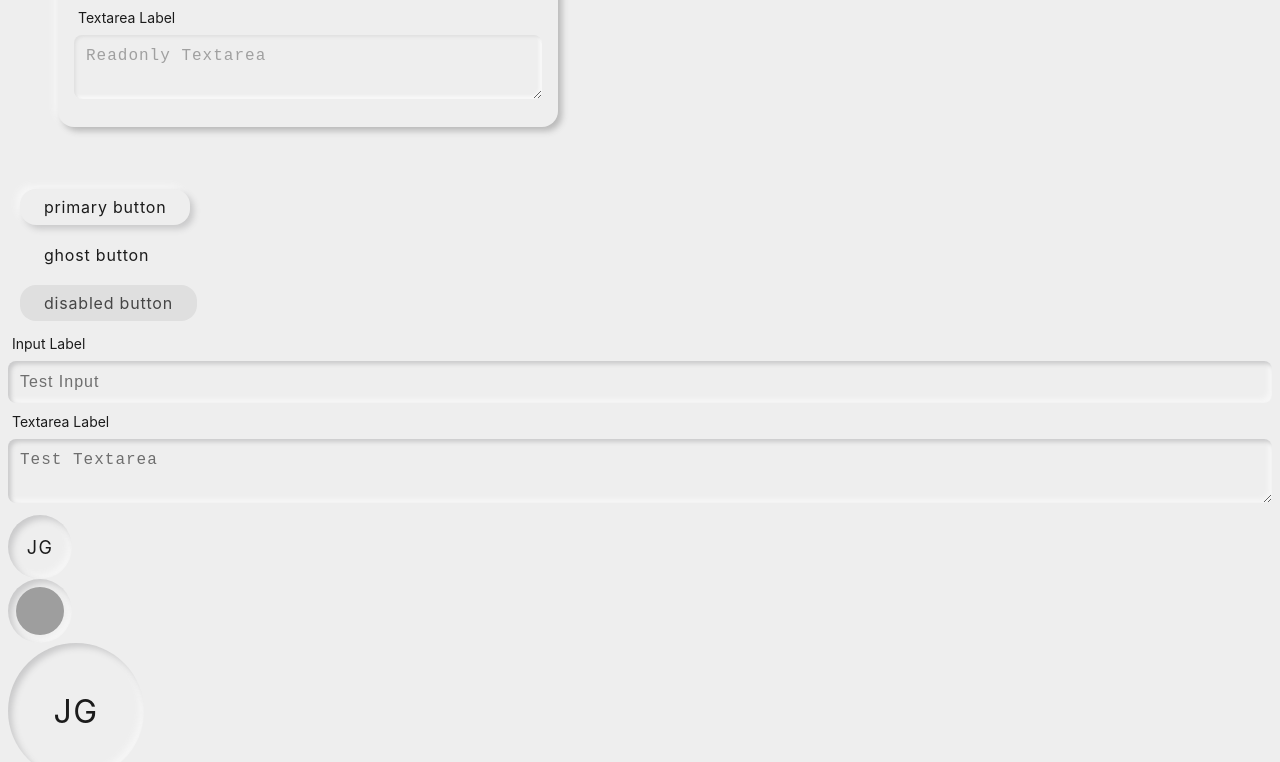
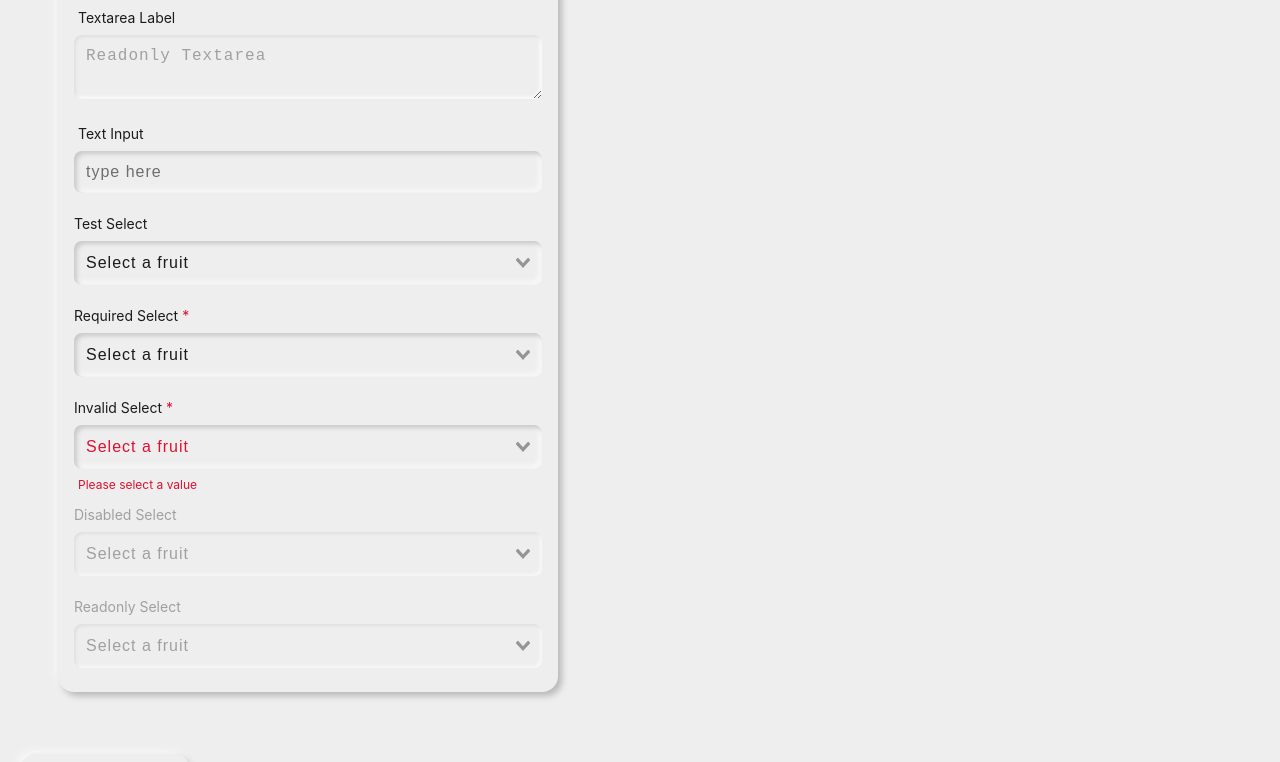
Before and after one commit to Passion-Built/Nimbus-Vue, a Vue app: page / in a window 1280 px wide. Shown: the part 2260-3022 px from the top of the page. Built offline with nearby package versions, Linux system fonts and the light colour scheme; grey boxes are pictures that could not be loaded; a web font is replaced by a local one.

Commit message:
Added styling to Select component

```diff
--- a/src/App.vue
+++ b/src/App.vue
@@ -116,6 +116,69 @@
       label="Textarea Label"
       readOnly
     />
+    <NuiInput
+      v-model="testInput"
+      id="test-input"
+      placeholder="type here"
+      label="Text Input"
+      type="text"
+    />
+    <NuiSelect
+      label="Test Select"
+      v-model="favoriteFruit"
+      :options="[
+        { label: 'Apple', value: 'apple' },
+        { label: 'Banana', value: 'banana' },
+        { label: 'Cherry', value: 'cherry' }
+      ]"
+      placeholder="Select a fruit"
+    />
+    <NuiSelect
+      isRequired
+      label="Required Select"
+      v-model="favoriteFruit"
+      :options="[
+        { label: 'Apple', value: 'apple' },
+        { label: 'Banana', value: 'banana' },
+        { label: 'Cherry', value: 'cherry' }
+      ]"
+      placeholder="Select a fruit"
+    />
+    <NuiSelect
+      isRequired
+      isInvalid
+      errorMessage="Please select a value"
+      label="Invalid Select"
+      v-model="favoriteFruit"
+      :options="[
+        { label: 'Apple', value: 'apple' },
+        { label: 'Banana', value: 'banana' },
+        { label: 'Cherry', value: 'cherry' }
+      ]"
+      placeholder="Select a fruit"
+    />
+    <NuiSelect
+      disabled
+      label="Disabled Select"
+      v-model="favoriteFruit"
+      :options="[
+        { label: 'Apple', value: 'apple' },
+        { label: 'Banana', value: 'banana' },
+        { label: 'Cherry', value: 'cherry' }
+      ]"
+      placeholder="Select a fruit"
+    />
+    <NuiSelect
+      readOnly
+      label="Readonly Select"
+      v-model="favoriteFruit"
+      :options="[
+        { label: 'Apple', value: 'apple' },
+        { label: 'Banana', value: 'banana' },
+        { label: 'Cherry', value: 'cherry' }
+      ]"
+      placeholder="Select a fruit"
+    />
   </NuiBox>
   <div style="display:flex; flex-direction:column; gap:12px; padding:12px;">
     <NuiButton>primary button</NuiButton>
--- a/src/components/Select.vue
+++ b/src/components/Select.vue
@@ -1,13 +1,40 @@
 <template>
+    <div
+    :class="[
+          'Px-select',
+          {'Px-select--required': isRequired && !disabled && !readOnly},
+          {'Px-select--invalid': isInvalid},
+          {'Px-select--disabled': disabled},
+          {'Px-select--readonly': readOnly},
+    ]"
+  >
+    <div class="Px-select__label-wrapper">
+      <label class="Px-select__label" :for="id || generateAttribute('id')">{{ label }}</label>
+    </div>
+    <div class="Px-select__container">
       <v-select
-    class="Px-select"
         v-model="selectedValue"
         :options="options"
         :placeholder="placeholder"
         :disabled="disabled"
-    :clearable="clearable"
+        :inputId="id"
       >
+        <template #search="{attributes, events}">
+          <input
+            class="vs__search"
+            :required="isRequired && !disabled && !readOnly"
+            :aria-invalid="isInvalid"
+            :readonly="readOnly"
+            v-bind="attributes"
+            v-on="events"
+          />
+        </template>
       </v-select>
+    </div>
+    <div class="Px-input__message-wrapper">
+      <div v-if="isInvalid && errorMessage">{{ errorMessage }}</div>
+    </div>
+  </div>
 </template>
 
 <script setup lang="ts">
@@ -15,17 +42,17 @@ import { ref, watch } from 'vue'
 import vSelect from 'vue-select'
 import 'vue-select/dist/vue-select.css'
 
-interface Option {
-  label: string
-  value: string | number
-}
-
 const props = defineProps<{
+  disabled?: boolean
+  errorMessage?: string
+  id?: string
+  isRequired?: boolean
+  isInvalid?: boolean
+  label?: string
   modelValue?: string | number
   options: Array<string | Option>
   placeholder?: string
-  disabled?: boolean
-  clearable?: boolean
+  readOnly?: boolean
 }>()
 
 const emit = defineEmits(['update:modelValue'])
@@ -36,16 +63,142 @@ watch(selectedValue, (val) => emit('update:modelValue', val))
 watch(() => props.modelValue, (val) => {
   selectedValue.value = val ?? null
 })
+
+const generateAttribute = (attribute: string): string | undefined => {
+  if (!props.id && !props.label) return
+  const id = props.id || props.label
+  return `${id}-${attribute}`
+}
 </script>
 
-<style scoped>
-.Px-select {
-  font-family: inherit;
-  font-size: 1rem;
-  width: 100%;
+<style>
+:root {
+  /* Shadows */
+  --px-input-shadow: inset 3px 3px 4px #CACACB, inset -4px -4px 4px #f6f6f6;
+  --px-select-shadow-disabled: inset 2px 2px 3px #e0e0e0, inset -2px -2px 3px #f8f8f8;
+  --vs-dropdown-box-shadow: var(--px-input-shadow);
+
+  /* Sizing & spacing */
+  --vs-border-radius: var(--px-space-100);
+  --vs-dropdown-option-padding: var(--px-space-050) var(--px-space-150);
+  --vs-border-width: 0px;
+
+  /* Fonts */
+  --vs-font-size: var(--px-space-200);
+  --vs-line-height: unset;
+
+  /* Colors */
+  --vs-search-input-bg: #eeeeee;
+  --vs-dropdown-bg: #eeeeee;
+  --vs-state-disabled-bg: #eeeeee;
+  --vs-dropdown-option-color: #1B1B1B;
+  --vs-dropdown-option--active-bg: rgba(0, 120, 255, 0.25);
+  --vs-dropdown-option--active-color: #1B1B1B;
+
+  --px-select-text: #1B1B1B;
+  --px-input-text-disabled: #A0A0A0;
 }
 
-.Px-select__option {
-  padding: 0.5rem;
+/* Root select container */
+.Px-select {
+  display: flex;
+  flex-direction: column;
+  gap: var(--px-space-100);
+  width: 100%;
+  font-family: var(--px-font-family-body);
+  color: var(--px-select-text);
+
+  /* Label */
+  .Px-select__label {
+    font-size: var(--px-font-size-body-sm);
+  }
+
+  /* Input wrappers */
+  .Px-input__label-wrapper,
+  .Px-input__message-wrapper {
+    padding: 0 var(--px-space-050);
+  }
+
+  .Px-input__message-wrapper {
+    font-size: var(--px-font-size-caption);
+  }
+
+  /* Dropdown toggle */
+  .vs__dropdown-toggle {
+    border: none;
+    box-shadow: var(--px-input-shadow);
+    box-sizing: border-box;
+    padding: var(--px-space-150);
+  }
+
+  /* Internal elements */
+  .vs__search,
+  .vs__actions,
+  .vs__selected-options {
+    padding: unset;
+    margin: unset;
+  }
+
+  .vs__search,
+  .vs__search:focus {
+    letter-spacing: 1px;
+  }
+
+  /* Invalid state */
+  &.Px-select--invalid {
+    .vs__dropdown-toggle,
+    .vs__dropdown-toggle::placeholder {
+      color: var(--px-input-required);
+    }
+    .Px-input__message-wrapper {
+      color: var(--px-input-required);
+    }
+  }
+
+  /* Focus style */
+  .vs__dropdown-toggle:has(.vs__search:focus:not(:disabled)) {
+    outline: none;
+    box-shadow:
+      0 0 3px 2px rgba(0, 120, 255, 0.5),
+      inset 2px 2px 2px rgba(0, 0, 0, 0.15),
+      inset -2px -2px 2px rgba(255, 255, 255, 0.8);
+  }
+
+  /* Dropdown menu spacing */
+  .vs__dropdown-menu {
+    margin-top: 8px;
+  }
+}
+
+/* Open state */
+.vs--open .vs__dropdown-toggle {
+  border-bottom-left-radius: unset;
+  border-bottom-right-radius: unset;
+  box-shadow: inset 4px 4px 4px #CACACB, inset -4px -4px 4px #f6f6f6;
+}
+
+/* Disabled state */
+.Px-select--disabled,
+.Px-select--readonly {
+  pointer-events: none;
+
+  .vs__dropdown-toggle {
+    box-shadow: var(--px-select-shadow-disabled);
+  }
+
+  .vs__search,
+  .vs__search:focus,
+  .Px-select__label {
+    color: var(--px-input-text-disabled);
+  }
+}
+
+/* Required indicator */
+.Px-select--required {
+  .Px-select__label::after {
+    content: '*';
+    color: var(--px-input-required);
+    margin-left: var(--px-space-050);
+  }
 }
 </style>
```
Lines whose indentation alone changed are shown as unchanged.
